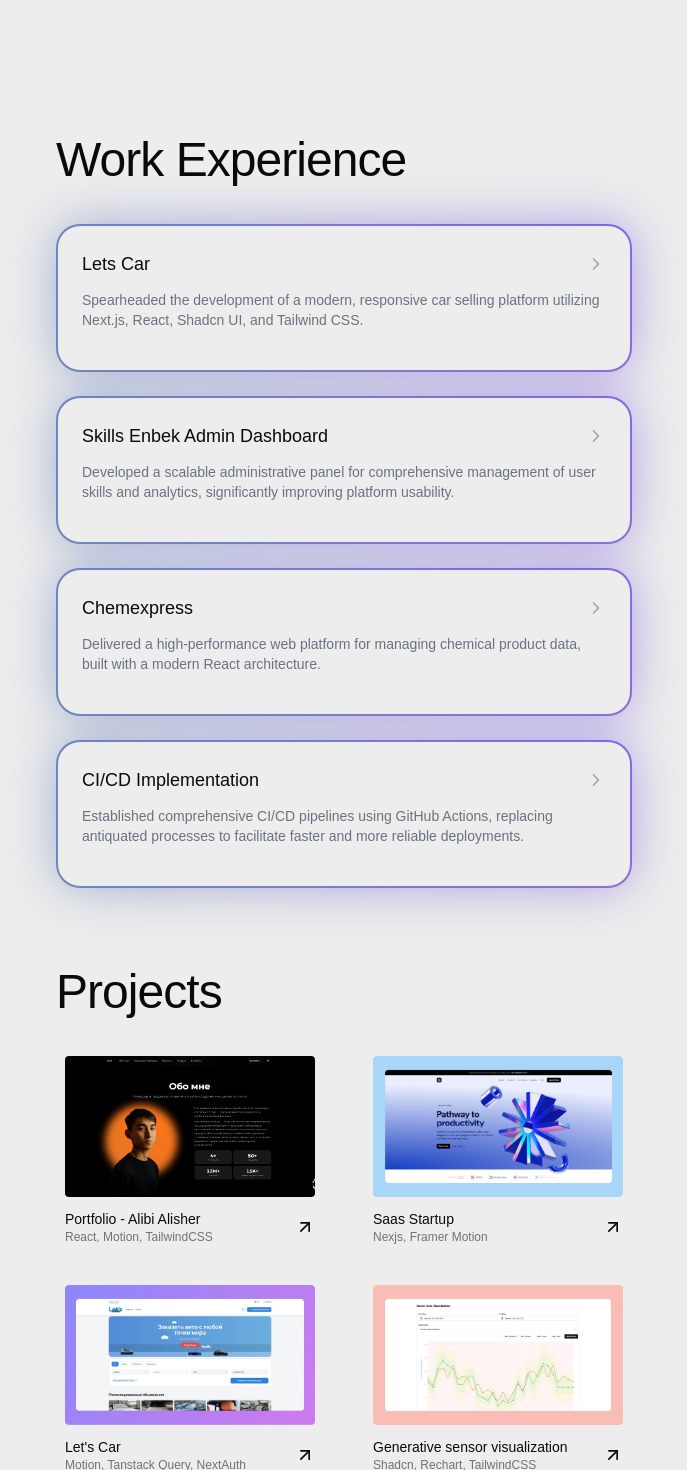
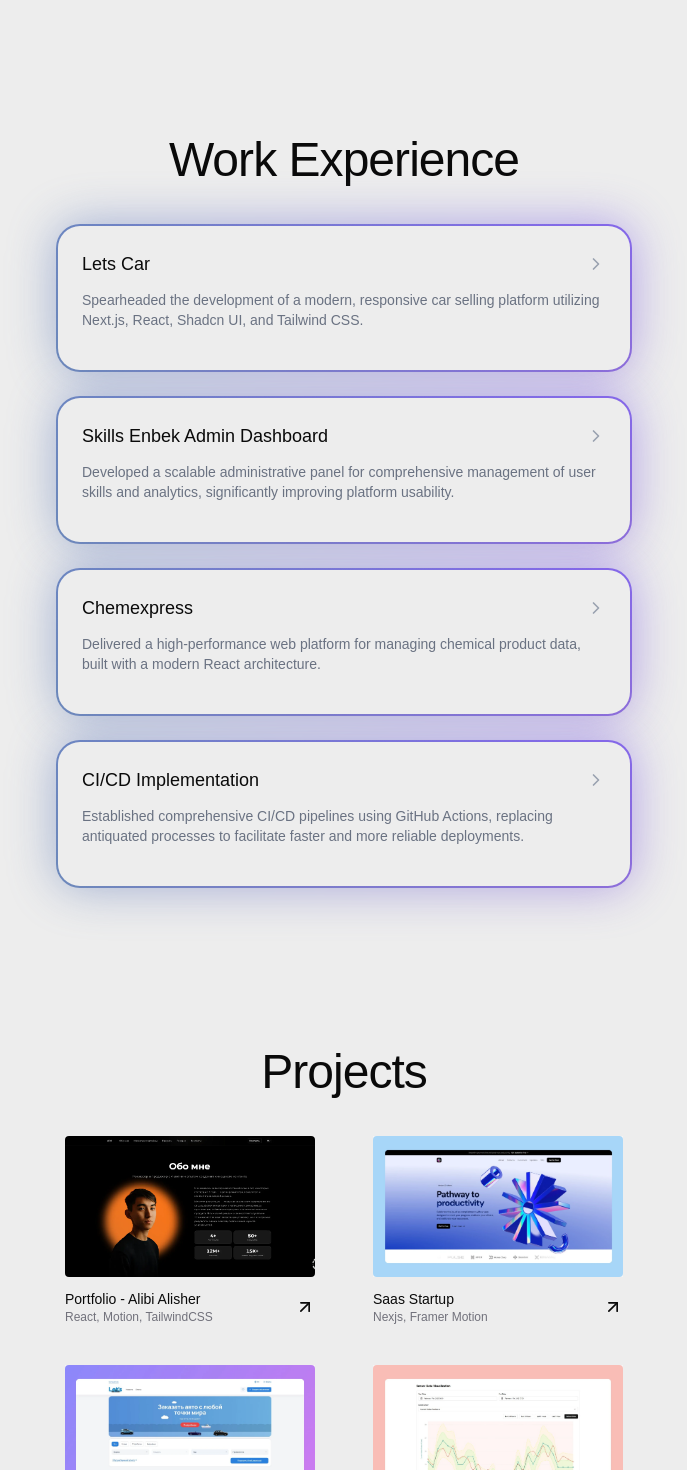
Before and after one commit to ornur/portfolio, a Next.js app: page / in a window 1280 px wide. Shown: the part 2060-3530 px from the top of the page, without its empty margins (296-983 px from the left). Built offline with nearby package versions, Linux system fonts and the light colour scheme.

Commit message:
Refactor About, Experience, and Projects components for improved layout and styling consistency

```diff
--- a/components/About.tsx
+++ b/components/About.tsx
@@ -10,10 +10,10 @@ export default function About() {
     <div className="mt-96 flex flex-col items-center justify-center gap-4">
       <ShimmeringText
         text="Frontend Developer"
-        className="text-3xl font-semibold md:text-5xl lg:text-7xl"
+        className="text-[2.1rem] font-semibold md:text-5xl lg:text-7xl"
         duration={3}
       />
-      <p className="text-justify text-sm leading-6 font-normal tracking-tight md:text-xl md:leading-8">
+      <p className="md:text-justify text-sm leading-8 font-normal tracking-tight md:text-xl">
         {textDescription}
       </p>
     </div>
--- a/components/Experience.tsx
+++ b/components/Experience.tsx
@@ -16,8 +16,10 @@ const Experience = () => {
   };
 
   return (
-    <div className="mt-200 w-full space-y-10">
-      <h1 className="text-5xl font-bold tracking-[-0.02em]">Work Experience</h1>
+    <div className="mt-180 md:mt-200 w-full space-y-10">
+      <h1 className="text-[2.1rem] text-center font-bold tracking-[-0.02em] lg:text-5xl">
+        Work Experience
+      </h1>
       {experience.map((exp, index) => (
         <motion.div
           key={index}
--- a/components/Projects.tsx
+++ b/components/Projects.tsx
@@ -10,8 +10,10 @@ import { projects } from "@/lib/data";
 
 const Projects = () => {
   return (
-    <div className="mt-20 w-full space-y-10">
-      <h1 className="text-5xl font-bold tracking-[-0.02em]">Projects</h1>
+    <div className="mt-40 w-full space-y-10">
+      <h1 className="text-center text-[2.1rem] font-bold tracking-[-0.02em] lg:text-5xl">
+        Projects
+      </h1>
       <div className="grid grid-cols-1 justify-items-center gap-10 md:grid-cols-2">
         {projects.map((project, index) => (
           <motion.div
```
